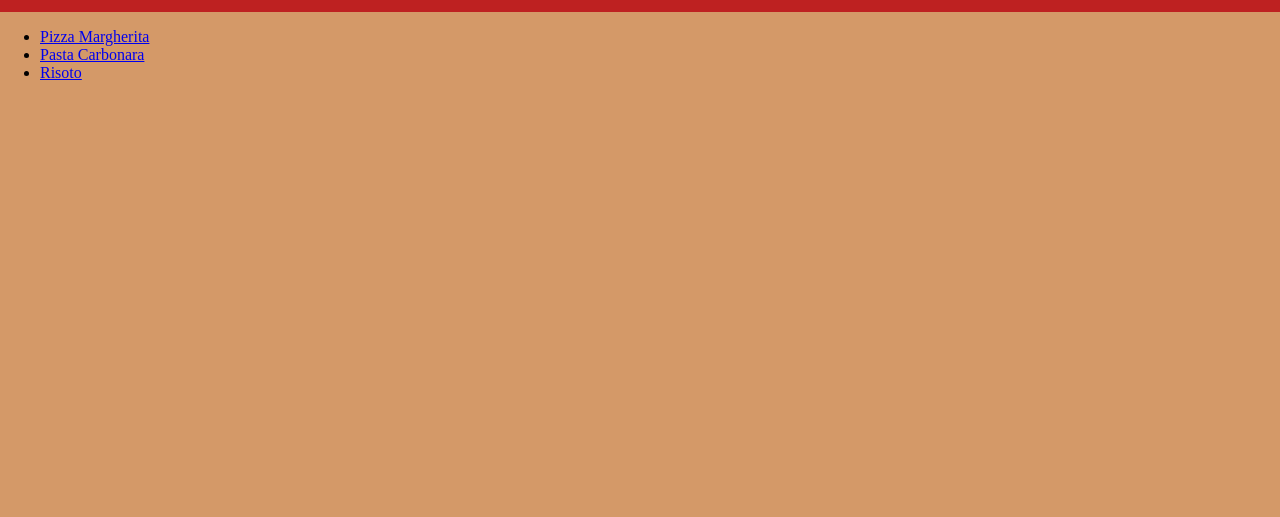
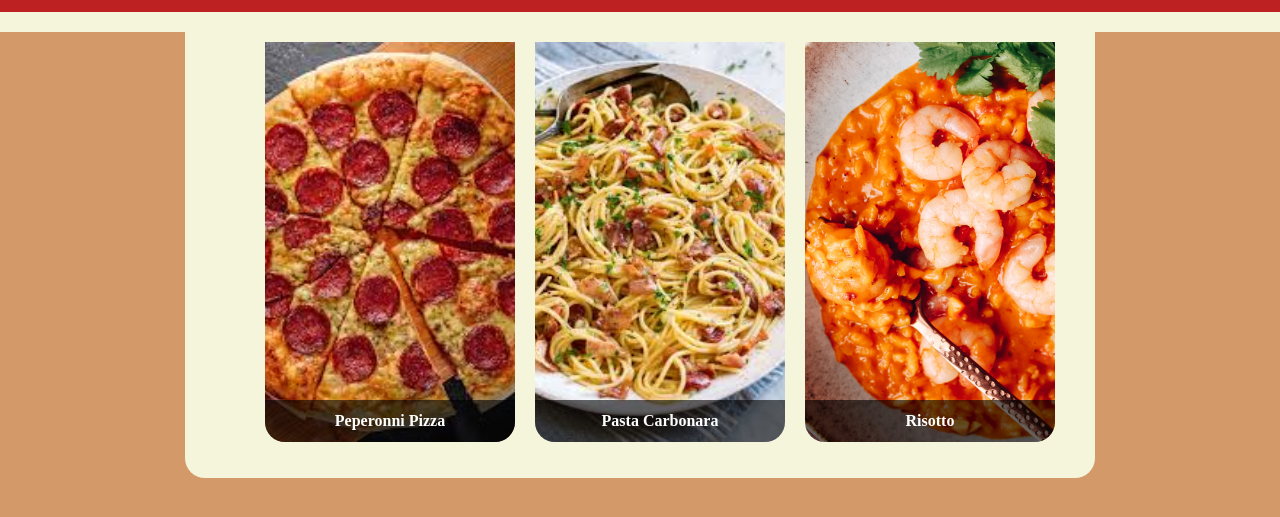
Before and after one commit to DiegoACastroQ/Odin-Recipes, a plain HTML site: page index.html in a window 1280 px wide. Shown: the part 55-572 px from the top of the page. Drawn offline with Linux system fonts and the light colour scheme.

Commit message:
Add some design to Homepage
i did feel like it was kind of empty so i added
some photos and change the list disigns to look
like buttons

```diff
--- a/index.html
+++ b/index.html
@@ -12,12 +12,30 @@
         <h1>Odin Recipes</h1>
     </header>
    <main>
-    <ul>
+    <div class="Linea"></div>
+    <div class="Index-Container">
         <!-- Links to subpages! -->
-        <li><a href="./recipes/pizza.html">Pizza Margherita</a></li>
-        <li><a href="./recipes/pasta.html">Pasta Carbonara</a></li>
-        <li><a href="./recipes/risoto.html">Risoto</a></li>
-    </ul>
+        <ul class="Gallery">
+        <li>
+            <a  class="Card" href="./recipes/pizza.html">
+                <img src="./Images/Pizza-1.jpg" alt="pizza">
+                <span>Peperonni Pizza</span>
+            </a>
+        </li>
+        <li>
+            <a class="Card" href="./recipes/pasta.html">
+             <img src="./Images/Pasta-1.jpg" alt="Pasta">
+             <span>Pasta Carbonara</span>
+            </a>
+        </li>
+        <li>
+            <a class="Card" href="./recipes/risoto.html">
+                <img src="./Images/risoto-1.jpg" alt="Risotto">
+                <span>Risotto</span>
+            </a>
+        </li>
+        </ul>
+    </div>
    </main>
  </div>
 </body>
--- a/style.css
+++ b/style.css
@@ -60,3 +60,54 @@ h2{
     margin-bottom: 10px;
     font-size: 40px;
 }
+.Index-Container{
+    background-color: beige;
+    border-radius: 0 0 20px 20px;
+    position: relative;
+    width:fit-content;
+    margin: 0 auto;
+    padding: 20px 40px;
+    overflow:hidden;
+}
+/* Gallery disign */
+.Gallery{
+    display:flex;
+    list-style: none;
+    background-color: transparent;
+    justify-content: center;
+    margin-top: -10px;
+    gap: 20px;
+}
+.Card{
+    background-color: beige;
+    padding:10px;
+    border-radius: 0 0 20px 20px;
+    position: relative;
+    display: block;
+    overflow: hidden;
+    padding:0;
+    text-decoration: none;
+}
+.Card img{
+height:400px;
+width: 250px;
+object-fit: cover;
+display: block;
+}
+.Card span{
+    position: absolute;
+    bottom: 0;
+    left: 0;
+    width: 100%;
+    background: rgba(0,0,0,0.6);
+    text-align: center;
+    padding:12px 0;
+    color: white;
+    font-weight: bold;
+
+}
+.Card:hover{
+transform: translateY(-10px);
+box-shadow: rgba(0,0,0,0.2);
+
+}
```
Also changed, not shown: recipes/pizza.html (+2 -6 lines).
